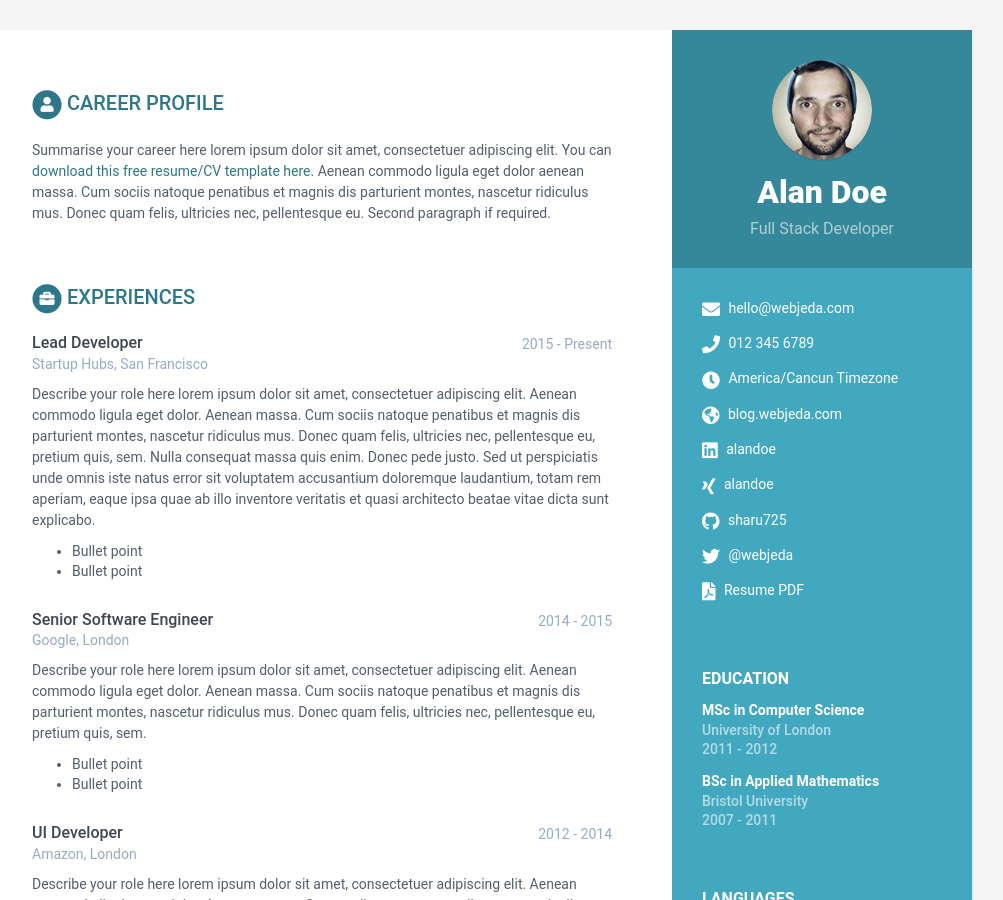
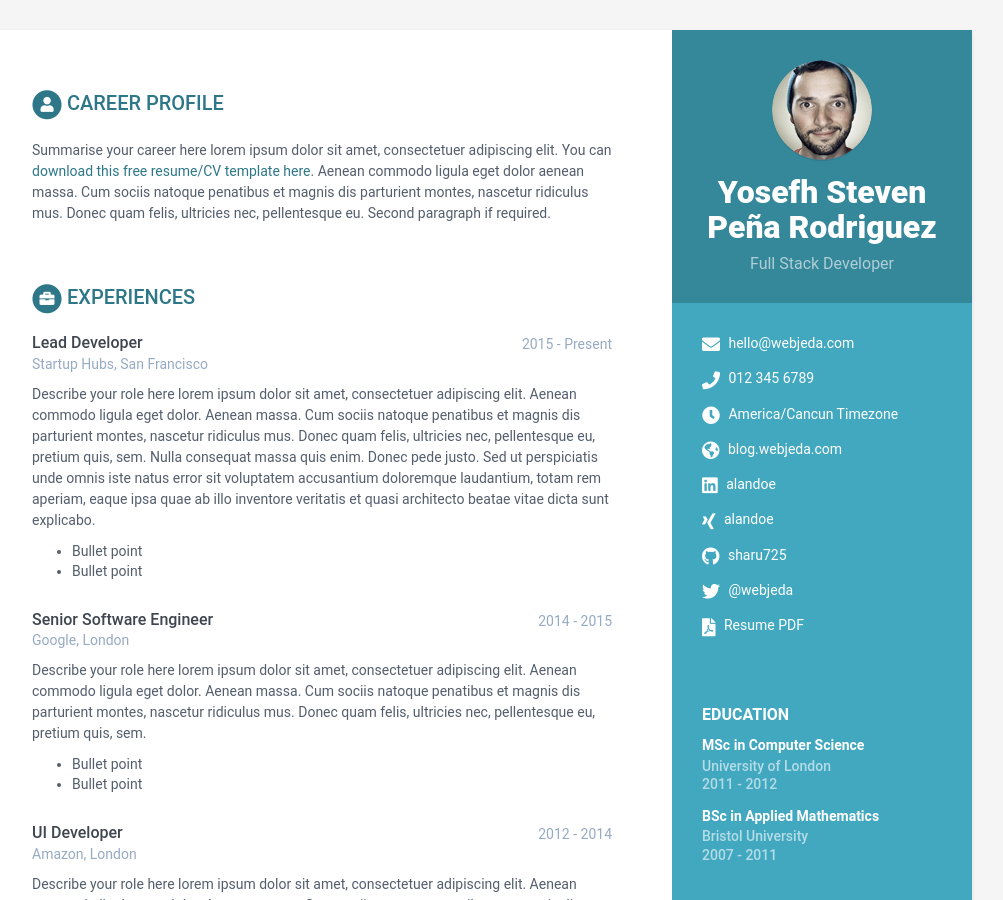
Before and after one commit to YosefhDyn01/-Pena--cv-2, a Jekyll site: the page built from index.html, in a window 1280 px wide and 900 px high. Shown: the whole window, without its empty margins (168-1171 px from the left). Built offline with Jekyll 4.4.1, drawn with Linux system fonts in a browser that asks for light colours.

Commit message:
feat: actualizar nombre de la persona en portada

```diff
--- a/_data/data.yml
+++ b/_data/data.yml
@@ -8,7 +8,7 @@ sidebar:
     education: True # set to False if you want education in main section instead of in sidebar
 
     # Profile information
-    name: Alan Doe
+    name: Yosefh Steven Peña Rodriguez
     tagline: Full Stack Developer
     avatar: profile.png  #place a 100x100 picture inside /assets/images/ folder and provide the name of the file below
 
```
Also changed, not shown: Gemfile.lock (added).
